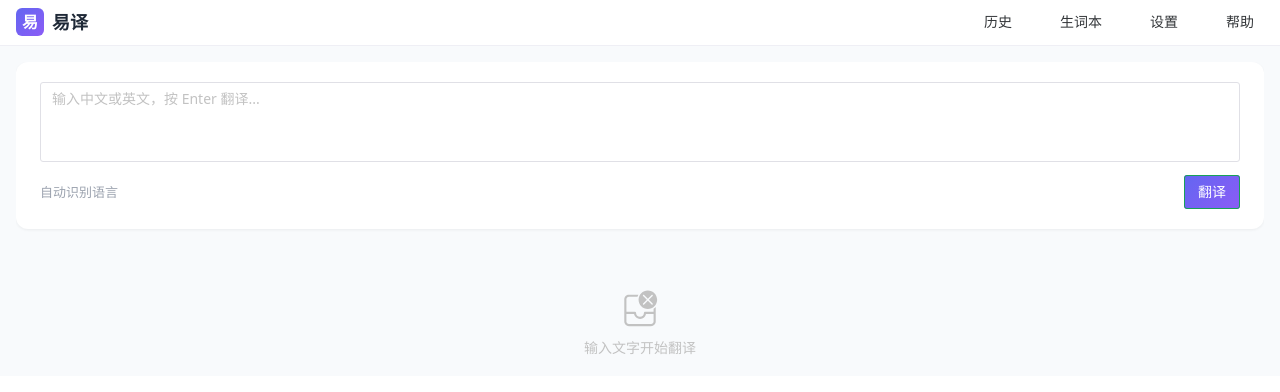
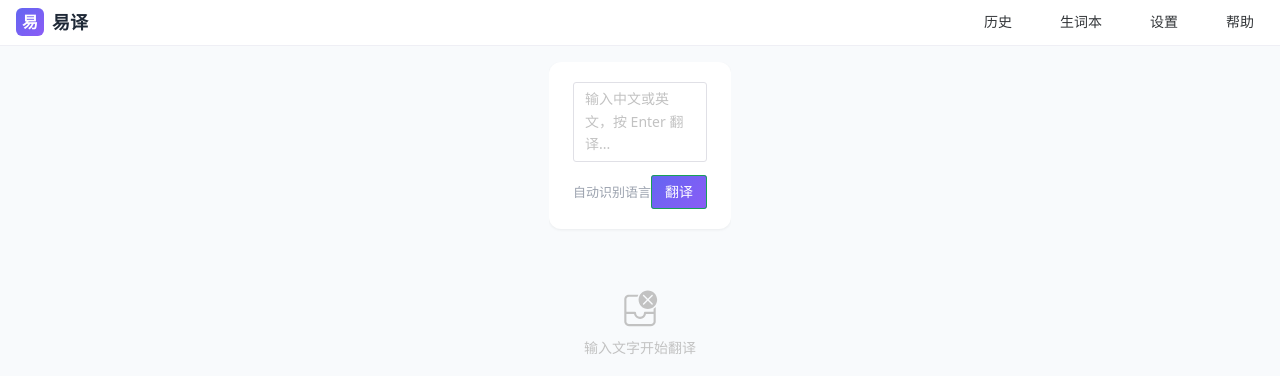
Before and after one commit to HumSunTT/yiyi-dictionary, a Vue app: page / in a window 1280 px wide. Shown: the top 392 px of the page. Built offline with nearby package versions, Linux system fonts and the light colour scheme; some icons are missing.

Commit message:
feat: 响应式布局优化
- 内容区域居中显示，最大宽度900px
- 宽屏时翻译结果分两栏显示
- 字典标题和例句标签跨栏显示

```diff
--- a/src/components/MainWindow.vue
+++ b/src/components/MainWindow.vue
@@ -207,6 +207,9 @@ async function handleAddToVocabulary() {
   padding: 16px;
   overflow-y: auto;
   background-color: #f8fafc;
+  display: flex;
+  flex-direction: column;
+  align-items: center;
 }
 
 .input-card {
@@ -214,6 +217,8 @@ async function handleAddToVocabulary() {
   background-color: #fff;
   border-radius: 12px;
   box-shadow: 0 1px 3px rgba(0, 0, 0, 0.06);
+  width: 100%;
+  max-width: 900px;
 }
 
 .input-actions {
@@ -242,9 +247,13 @@ async function handleAddToVocabulary() {
   background-color: #fff;
   border-radius: 12px;
   box-shadow: 0 1px 3px rgba(0, 0, 0, 0.06);
+  width: 100%;
+  max-width: 900px;
 }
 
 .empty-state {
   margin-top: 60px;
+  width: 100%;
+  max-width: 900px;
 }
 </style>
--- a/src/components/ResultCard.vue
+++ b/src/components/ResultCard.vue
@@ -355,6 +355,22 @@ function handleCopy() {
   background: linear-gradient(135deg, #f5f3ff, #faf5ff);
   border-radius: 10px;
   border-left: 4px solid #8b5cf6;
+  column-count: 1;
+}
+
+@media (min-width: 900px) {
+  .ai-result .translation {
+    column-count: 2;
+    column-gap: 30px;
+  }
+
+  .translation :deep(.dict-source) {
+    column-span: all;
+  }
+
+  .translation :deep(.example-label) {
+    column-span: all;
+  }
 }
 
 .translation :deep(.tag) {
```
